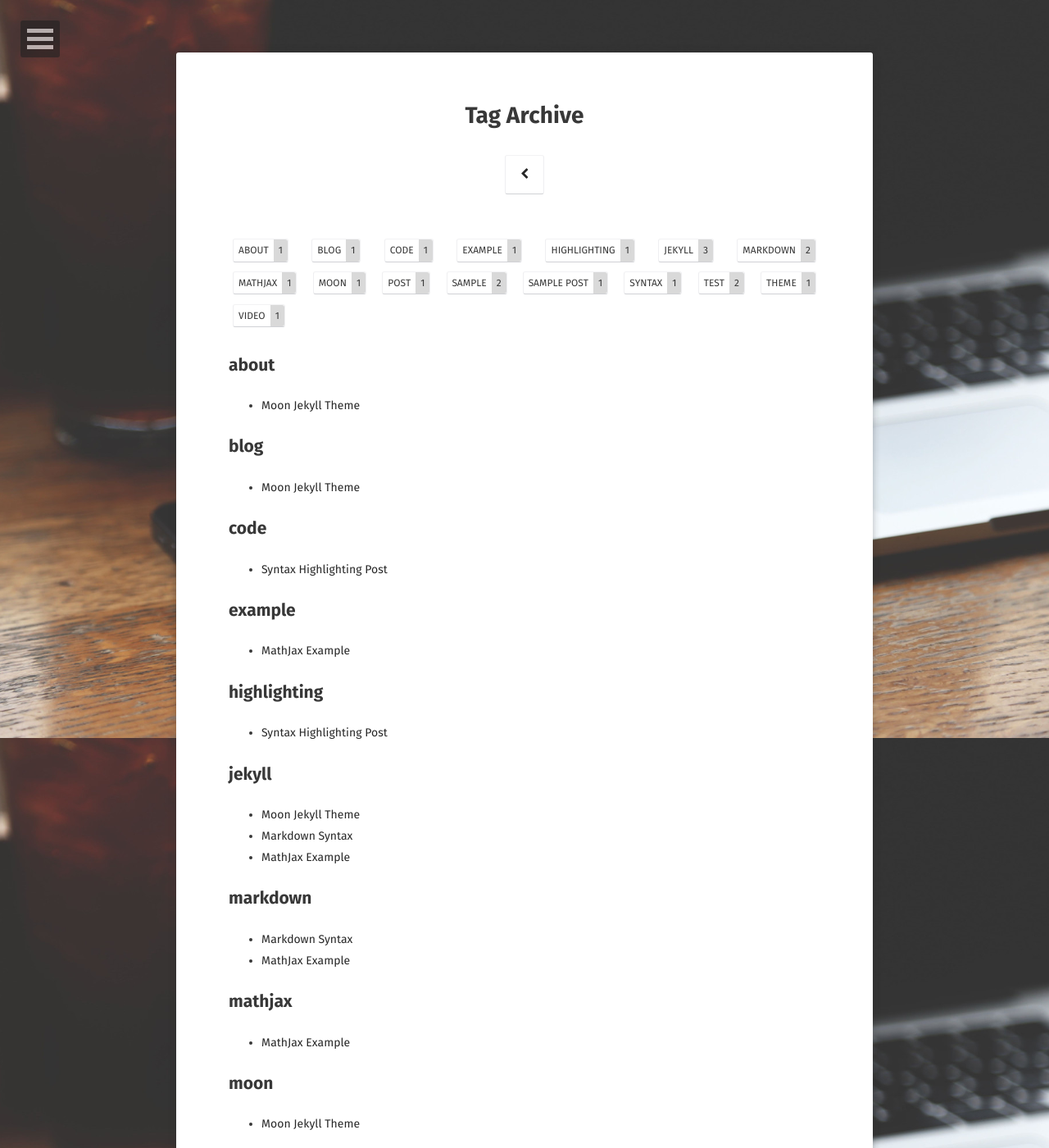
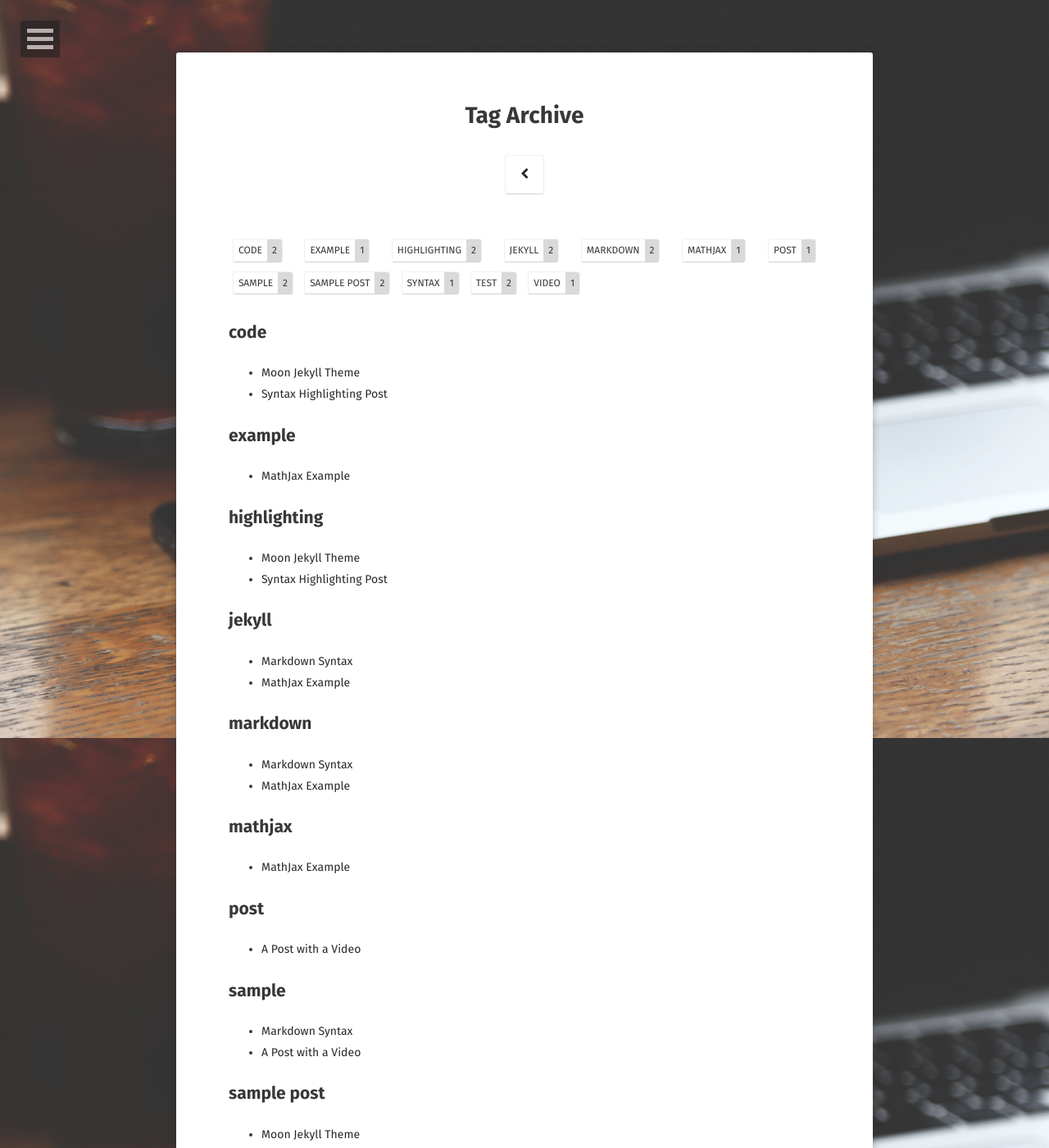
Before and after one commit to lauliger/IT-Sicherheit, a Jekyll site: the page built from tags/index.html, in a window 1280 px wide and 1400 px high. Shown: the whole window at 82% size. Built offline with Jekyll 4.4.1, drawn with Linux system fonts in a browser that asks for light colours; some web fonts are replaced; some of the changed text lies outside the part shown.

Commit message:
Update 2016-03-21-moon-theme.md

```diff
--- a/_posts/2016-03-21-moon-theme.md
+++ b/_posts/2016-03-21-moon-theme.md
@@ -4,12 +4,7 @@ title:  "Moon Jekyll Theme"
 date:   2016-04-06
 excerpt: "Minimal, one column Jekyll theme for your blog."
 project: true
-tag:
-- jekyll
-- moon
-- blog
-- about
-- theme
+tags: [sample post, code, highlighting]
 comments: true
 ---
 
```
